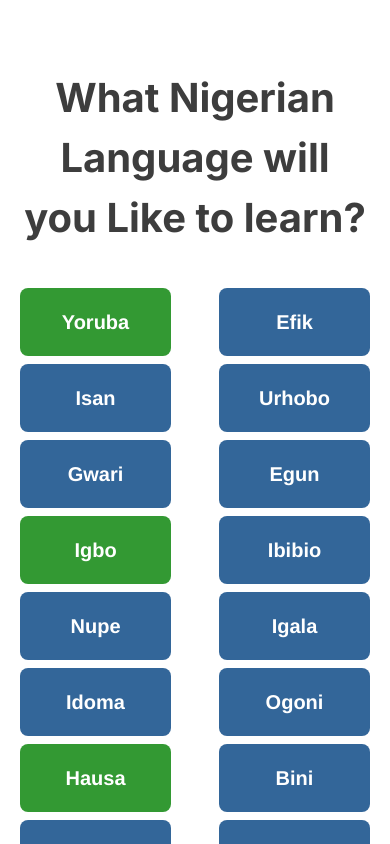
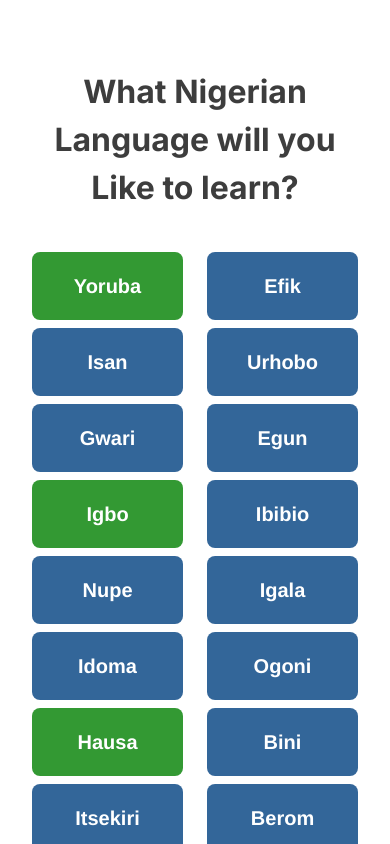
Before and after one commit to Enoverlab-Team-35/9jalingua, a Next.js app: page /select-language in a window 390 px wide. Shown: the top 844 px of the page. Built offline with nearby package versions, Linux system fonts and the light colour scheme.

Commit message:
Select Page

```diff
--- a/app/select-language/page.jsx
+++ b/app/select-language/page.jsx
@@ -65,10 +65,10 @@ export default function Page() {
   return (
     <section className="min-h-screen h-full p-5">
       <div className="container mx-auto mt-12">
-        <h1 className="text-center text-[40px] font-bold text-grays-900 mb-10">
+        <h1 className="text-center text-[32px] sm:text-[40px] font-bold text-grays-900 mb-10">
           What Nigerian Language will you Like to learn?
         </h1>
-        <div className="flex flex-wrap justify-between gap-x-12 gap-y-2">
+        <div className="flex flex-wrap justify-evenly gap-3 md:gap-x-12 gap-y-2">
           {language?.map((item, index) => (
             <button
               key={index}
```
